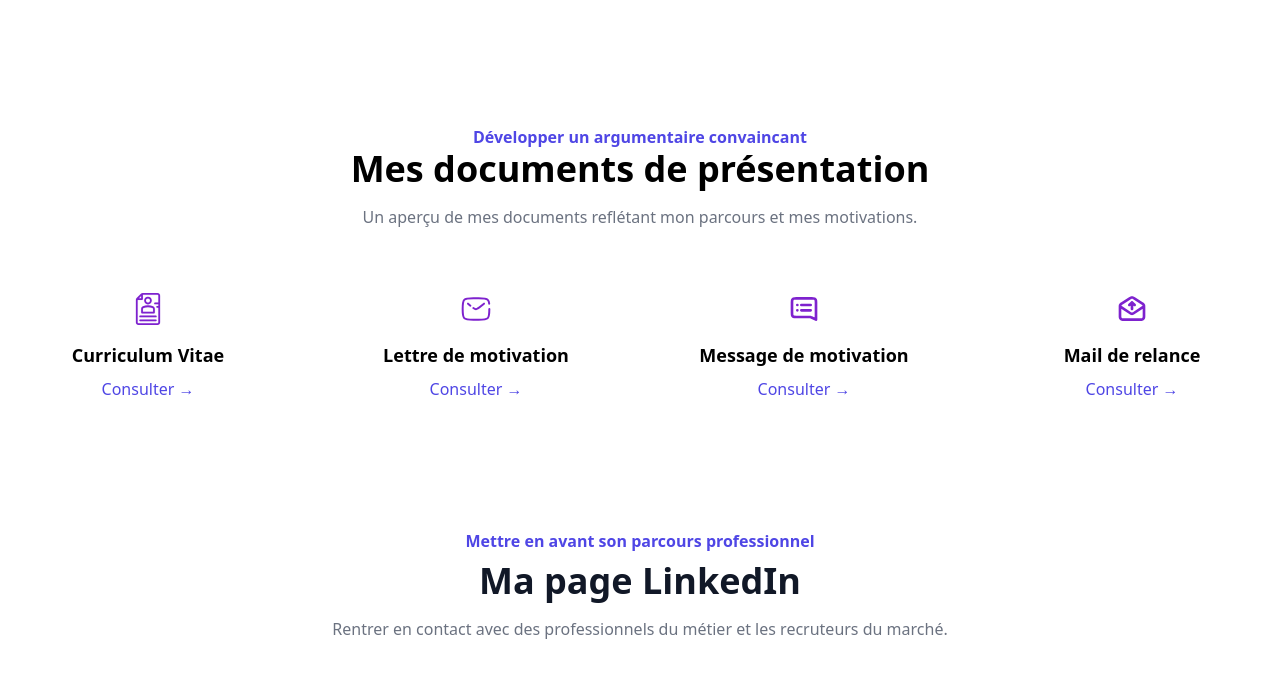
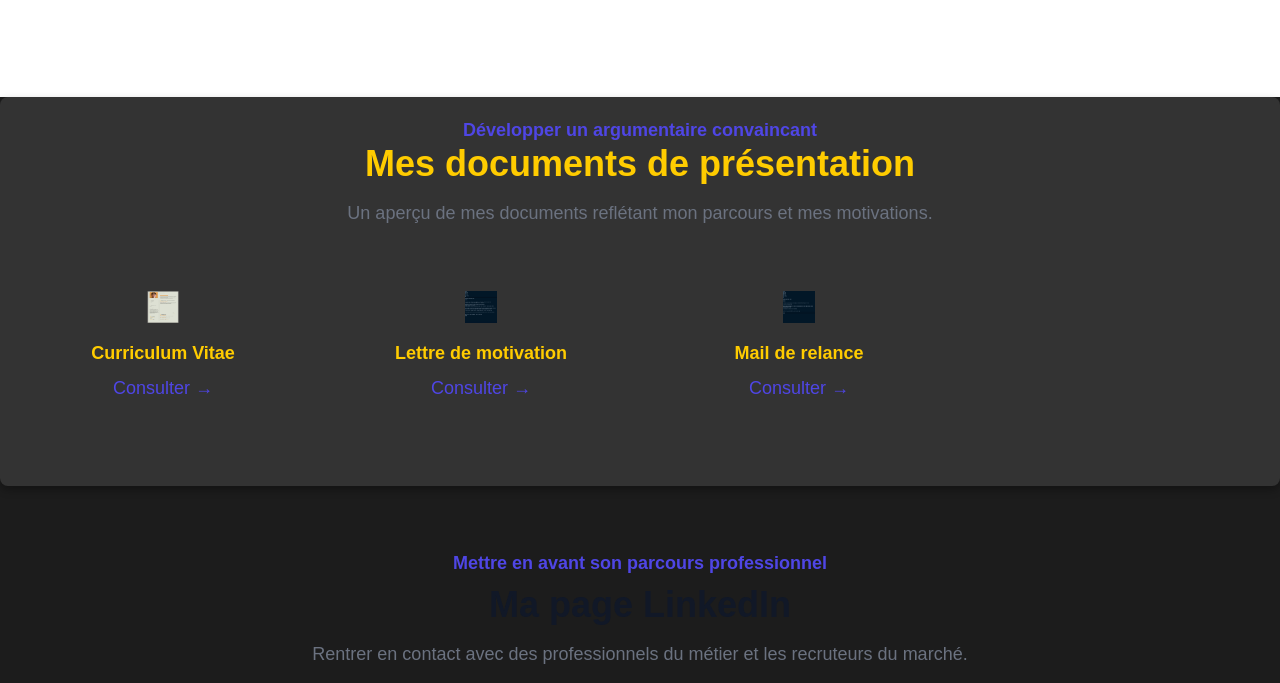
Before and after one commit to quent1grs/Netlify, a plain HTML site: page index.html in a window 1280 px wide. Shown: the part 1711-2394 px from the top of the page. Drawn offline with nearby package versions, Linux system fonts and the light colour scheme; a web font is replaced by a local one.

Commit message:
Add CV & motivation

```diff
--- a/index.css
+++ b/index.css
@@ -0,0 +1,40 @@
+/* Importer la police vintage de Google Fonts */
+@import url('https://fonts.googleapis.com/css2?family=Raleway+Dots&display=swap');
+
+body {
+    background-color: #1c1c1c; /* Couleur de fond sombre */
+    color: #f5f5f5; /* Couleur du texte clair */
+    font-family: 'Raleway Dots', sans-serif; /* Police vintage */
+    font-size: 18px;
+    line-height: 1.6;
+    margin: 0;
+    padding: 0;
+}
+
+h1, h2, h3, h4, h5, h6 {
+    font-family: 'Raleway Dots', sans-serif; /* Appliquer la police rétro aux titres */
+    color: #ffcc00; /* Couleur rétro pour les titres */
+}
+
+p {
+    font-family: Arial, sans-serif; /* Pour un contraste, les paragraphes peuvent avoir une police plus moderne */
+    color: #e0e0e0; /* Légèrement moins lumineux pour éviter une fatigue visuelle */
+}
+
+a {
+    color: #ff9900;
+    text-decoration: none;
+}
+
+a:hover {
+    text-decoration: underline;
+}
+
+.container {
+    width: 80%;
+    margin: 0 auto;
+    padding: 20px;
+    background-color: #333333;
+    border-radius: 8px;
+    box-shadow: 0 4px 8px rgba(0, 0, 0, 0.3);
+}
--- a/index.html
+++ b/index.html
@@ -133,7 +133,7 @@
         <div class="text-center">
             <div class="flex justify-center mb-4">
                 <div class="text-indigo-600">
-                    <img class="h-8 w-8 " src="assets/cv.svg" alt="cv">
+                    <img class="h-8 w-8 " src="assets/CV.png" alt="cv">
                 </div>
             </div>
             <h3 class="text-lg font-semibold mb-2">Curriculum Vitae</h3>
@@ -144,29 +144,19 @@
         <div class="text-center">
             <div class="flex justify-center mb-4">
                 <div class="text-indigo-600">
-                    <img class="h-8 w-8 " src="assets/letter.svg" alt="Lettre de motivation">
+                    <img class="h-8 w-8 " src="assets/LETTRE MOTIVATION.png" alt="Lettre de motivation">
                 </div>
             </div>
             <h3 class="text-lg font-semibold mb-2">Lettre de motivation</h3>
             <a href="#" class="text-indigo-600 font-medium">Consulter &rarr;</a>
         </div>
 
-        <!-- Message de motivation -->
-        <div class="text-center">
-            <div class="flex justify-center mb-4">
-                <div class="text-indigo-600">
-                    <img class="h-8 w-8 " src="assets/message-motivation.svg" alt="Message de motivation">
-                </div>
-            </div>
-            <h3 class="text-lg font-semibold mb-2">Message de motivation</h3>
-            <a href="#" class="text-indigo-600 font-medium">Consulter &rarr;</a>
-        </div>
 
         <!-- Mail de relance -->
         <div class="text-center">
             <div class="flex justify-center mb-4">
                 <div class="text-indigo-600">
-                    <img class="h-8 w-8 " src="assets/mail-up.svg" alt="Mail de relance">
+                    <img class="h-8 w-8 " src="assets/Relance.png" alt="Mail de relance">
                 </div>
             </div>
             <h3 class="text-lg font-semibold mb-2">Mail de relance</h3>
```
Also changed, not shown: assets/CV.png (added), assets/LETTRE MOTIVATION.png (added), assets/Relance.png (added), assets/cv.svg (deleted), assets/letter.svg (deleted), assets/mail-up.svg (deleted), assets/message-motivation.svg (deleted), e.TXT (added).
